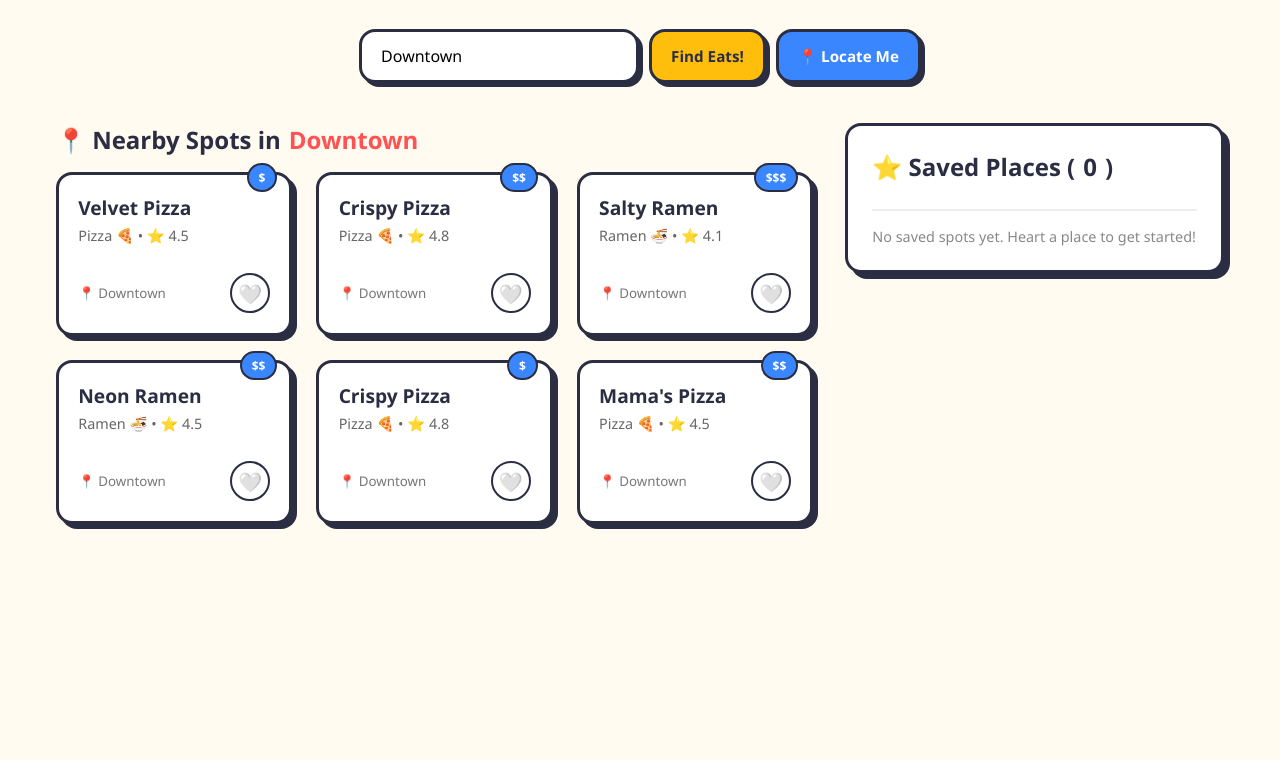
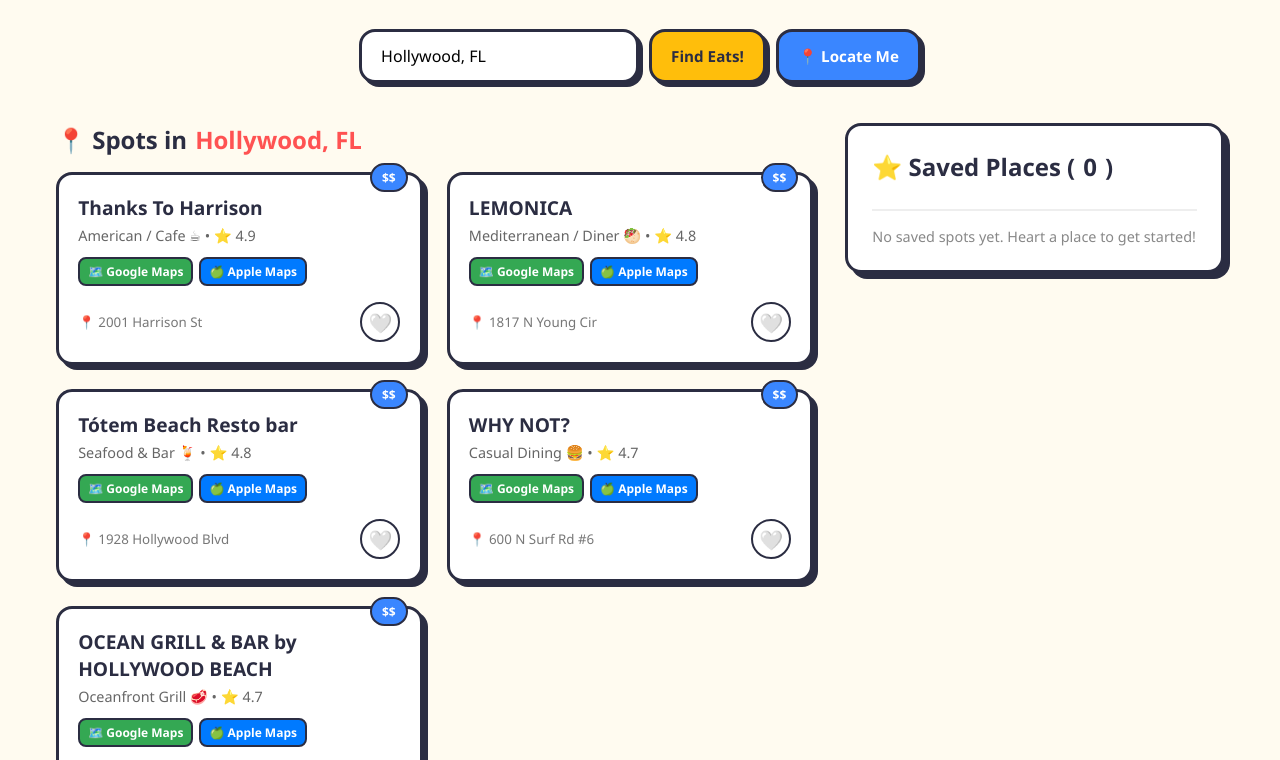
Before and after one commit to Jhamal96/Restaurant, a plain HTML site: page index.html in a window 1280 px wide. Shown: the part 118-878 px from the top of the page. Before the commit the page ends 800 px from the top, so only its background shows below. Drawn offline with Linux system fonts and the light colour scheme.

Commit message:
Update index.html

```diff
--- a/index.html
+++ b/index.html
@@ -3,7 +3,7 @@
 <head>
   <meta charset="UTF-8">
   <meta name="viewport" content="width=device-width, initial-scale=1.0">
-  <title>NibbleSpot 🍕 Find & Save Nearby Eats</title>
+  <title>NibbleSpot 🍕 Find & Save Eats with Maps</title>
   <style>
     :root {
       --bg: #fffbf0;
@@ -13,6 +13,8 @@
       --dark: #2b2d42;
       --card-bg: #ffffff;
       --radius: 16px;
+      --apple-blue: #007aff;
+      --google-green: #34a853;
     }
 
     * {
@@ -41,7 +43,7 @@
       text-shadow: 2px 2px 0px var(--secondary);
     }
 
-    /* Search Bar & Buttons */
+    /* Search Container */
     .search-container {
       display: flex;
       justify-content: center;
@@ -94,7 +96,7 @@
       box-shadow: 2px 2px 0px var(--dark);
     }
 
-    /* Layout */
+    /* Content Layout */
     .content-grid {
       display: grid;
       grid-template-columns: 2fr 1fr;
@@ -115,10 +117,10 @@
       gap: 8px;
     }
 
-    /* Results Cards Grid */
+    /* Cards Grid */
     .results-grid {
       display: grid;
-      grid-template-columns: repeat(auto-fill, minmax(230px, 1fr));
+      grid-template-columns: repeat(auto-fill, minmax(240px, 1fr));
       gap: 1.5rem;
     }
 
@@ -163,6 +165,38 @@
       margin-bottom: 0.8rem;
     }
 
+    /* Map Link Buttons */
+    .map-links {
+      display: flex;
+      gap: 6px;
+      margin-top: 8px;
+      flex-wrap: wrap;
+    }
+
+    .map-btn {
+      display: inline-block;
+      padding: 4px 8px;
+      font-size: 0.75rem;
+      font-weight: bold;
+      text-decoration: none;
+      border: 2px solid var(--dark);
+      border-radius: 8px;
+      color: white;
+      transition: opacity 0.2s;
+    }
+
+    .map-btn-google {
+      background-color: var(--google-green);
+    }
+
+    .map-btn-apple {
+      background-color: var(--apple-blue);
+    }
+
+    .map-btn:hover {
+      opacity: 0.85;
+    }
+
     .card-footer {
       display: flex;
       justify-content: space-between;
@@ -193,7 +227,7 @@
       color: #fff;
     }
 
-    /* Saved Sidebar & Tabs */
+    /* Saved Panel & Tabs */
     .saved-panel {
       background: #fff;
       border: 3px solid var(--dark);
@@ -241,6 +275,10 @@
       border-bottom: 2px dashed #eee;
     }
 
+    .saved-item-details {
+      max-width: 75%;
+    }
+
     .saved-item:last-child {
       border-bottom: none;
     }
@@ -259,18 +297,18 @@
 
   <header>
     <h1>NibbleSpot</h1>
-    <p>Discover & collect your favorite local bites!</p>
+    <p>Discover local bites & map them with Google or Apple Maps!</p>
   </header>
 
   <div class="search-container">
-    <input type="text" id="locationInput" placeholder="Enter city or neighborhood..." value="Downtown">
+    <input type="text" id="locationInput" placeholder="Enter city or neighborhood..." value="Hollywood, FL">
     <button class="btn" onclick="searchRestaurants()">Find Eats!</button>
     <button class="btn btn-geo" id="geoBtn" onclick="useMyLocation()">📍 Locate Me</button>
   </div>
 
   <div class="content-grid">
     <div>
-      <h2 class="section-title">📍 Nearby Spots in <span id="currentLoc" style="color:var(--primary)">Downtown</span></h2>
+      <h2 class="section-title">📍 Spots in <span id="currentLoc" style="color:var(--primary)">Hollywood, FL</span></h2>
       <div class="results-grid" id="resultsContainer"></div>
     </div>
 
@@ -282,6 +320,17 @@
   </div>
 
   <script>
+    // Real map location data pre-populated
+    const localDatabase = {
+      "Hollywood, FL": [
+        { name: "Thanks To Harrison", cuisine: "American / Cafe ☕", rating: "4.9", address: "2001 Harrison St" },
+        { name: "LEMONICA", cuisine: "Mediterranean / Diner 🥙", rating: "4.8", address: "1817 N Young Cir" },
+        { name: "Tótem Beach Resto bar", cuisine: "Seafood & Bar 🍹", rating: "4.8", address: "1928 Hollywood Blvd" },
+        { name: "WHY NOT?", cuisine: "Casual Dining 🍔", rating: "4.7", address: "600 N Surf Rd #6" },
+        { name: "OCEAN GRILL & BAR by HOLLYWOOD BEACH", cuisine: "Oceanfront Grill 🥩", rating: "4.7", address: "707 N Broadwalk" }
+      ]
+    };
+
     const mockDb = {
       cuisines: ["Tacos 🌮", "Pizza 🍕", "Sushi 🍣", "Burgers 🍔", "Ramen 🍜", "Bakery 🥐"],
       names: ["The Golden", "Neon", "Salty", "Happy", "Urban", "Mama's", "Crispy", "Velvet"]
@@ -295,8 +344,33 @@
       return arr[Math.floor(Math.random() * arr.length)];
     }
 
+    // Google Maps Universal Link generator
+    function getGoogleMapsUrl(name, address, location) {
+      const q = encodeURIComponent(`${name}, ${address || ''}, ${location}`);
+      return `https://www.google.com/maps/search/?api=1&query=${q}`;
+    }
+
+    // Apple Maps Universal Link generator
+    function getAppleMapsUrl(name, address, location) {
+      const q = encodeURIComponent(name);
+      const addr = encodeURIComponent(`${address || ''} ${location}`);
+      return `https://maps.apple.com/?q=${q}&address=${addr}`;
+    }
+
     function generateMockData(location) {
-      return Array.from({ length: 6 }, (_, i) => {
+      if (localDatabase[location]) {
+        return localDatabase[location].map((item, i) => ({
+          id: `${location.toLowerCase().replace(/\s+/g, '-')}-${i}`,
+          name: item.name,
+          cuisine: item.cuisine,
+          rating: item.rating,
+          price: "$$",
+          address: item.address,
+          location: location
+        }));
+      }
+
+      return Array.from({ length: 5 }, (_, i) => {
         const cuisine = getRandomItem(mockDb.cuisines);
         const name = `${getRandomItem(mockDb.names)} ${cuisine.split(' ')[0]}`;
         return {
@@ -305,13 +379,14 @@
           cuisine: cuisine,
           rating: (Math.random() * (5.0 - 4.0) + 4.0).toFixed(1),
           price: "$".repeat(Math.floor(Math.random() * 3) + 1),
+          address: `${100 + i * 12} Main St`,
           location: location
         };
       });
     }
 
     function searchRestaurants() {
-      const loc = document.getElementById('locationInput').value.trim() || 'Nearby';
+      const loc = document.getElementById('locationInput').value.trim() || 'Hollywood, FL';
       document.getElementById('currentLoc').innerText = loc;
       currentResults = generateMockData(loc);
       renderResults();
@@ -330,7 +405,6 @@
           const lat = position.coords.latitude;
           const lon = position.coords.longitude;
           try {
-            // Free OpenStreetMap reverse geocoding API
             const res = await fetch(`https://nominatim.openstreetmap.org/reverse?format=json&lat=${lat}&lon=${lon}`);
             const data = await res.json();
             const city = data.address.city || data.address.town || data.address.suburb || "My Area";
@@ -374,6 +448,9 @@
 
       currentResults.forEach(spot => {
         const isSaved = savedSpots.some(s => s.id === spot.id);
+        const gUrl = getGoogleMapsUrl(spot.name, spot.address, spot.location);
+        const aUrl = getAppleMapsUrl(spot.name, spot.address, spot.location);
+
         const card = document.createElement('div');
         card.className = 'card';
         card.innerHTML = `
@@ -381,9 +458,13 @@
           <div>
             <h3>${spot.name}</h3>
             <p>${spot.cuisine} • ⭐ ${spot.rating}</p>
+            <div class="map-links">
+              <a href="${gUrl}" target="_blank" rel="noopener" class="map-btn map-btn-google">🗺️ Google Maps</a>
+              <a href="${aUrl}" target="_btn" rel="noopener" class="map-btn map-btn-apple">🍏 Apple Maps</a>
+            </div>
           </div>
           <div class="card-footer">
-            <small style="color:#777">📍 ${spot.location}</small>
+            <small style="color:#777">📍 ${spot.address || spot.location}</small>
             <button class="save-btn ${isSaved ? 'saved' : ''}" onclick="toggleSave('${spot.id}')">
               ${isSaved ? '❤️' : '🤍'}
             </button>
@@ -404,34 +485,36 @@
         return;
       }
 
-      // Extract unique locations from saved items
       const locations = ['All', ...new Set(savedSpots.map(s => s.location))];
-
-      // Fallback if active tab was removed
       if (!locations.includes(activeTab)) {
         activeTab = 'All';
       }
 
-      // Render location tabs
       tabsContainer.innerHTML = locations.map(loc => `
         <button class="tab-btn ${loc === activeTab ? 'active' : ''}" onclick="setTab('${loc}')">
           ${loc}
         </button>
       `).join('');
 
-      // Filter list by selected location tab
       const filteredSpots = activeTab === 'All'
         ? savedSpots
         : savedSpots.filter(s => s.location === activeTab);
 
       savedContainer.innerHTML = '';
       filteredSpots.forEach(spot => {
+        const gUrl = getGoogleMapsUrl(spot.name, spot.address, spot.location);
+        const aUrl = getAppleMapsUrl(spot.name, spot.address, spot.location);
+
         const li = document.createElement('li');
         li.className = 'saved-item';
         li.innerHTML = `
-          <div>
+          <div class="saved-item-details">
             <strong>${spot.name}</strong>
             <br><small style="color:#666">${spot.cuisine} • 📍 ${spot.location}</small>
+            <div class="map-links">
+              <a href="${gUrl}" target="_blank" rel="noopener" class="map-btn map-btn-google">Google Maps</a>
+              <a href="${aUrl}" target="_blank" rel="noopener" class="map-btn map-btn-apple">Apple Maps</a>
+            </div>
           </div>
           <button class="remove-btn" onclick="toggleSave('${spot.id}')">✖</button>
         `;
@@ -439,7 +522,7 @@
       });
     }
 
-    // Initial load
+    // Initial search
     searchRestaurants();
     renderSaved();
   </script>
```
